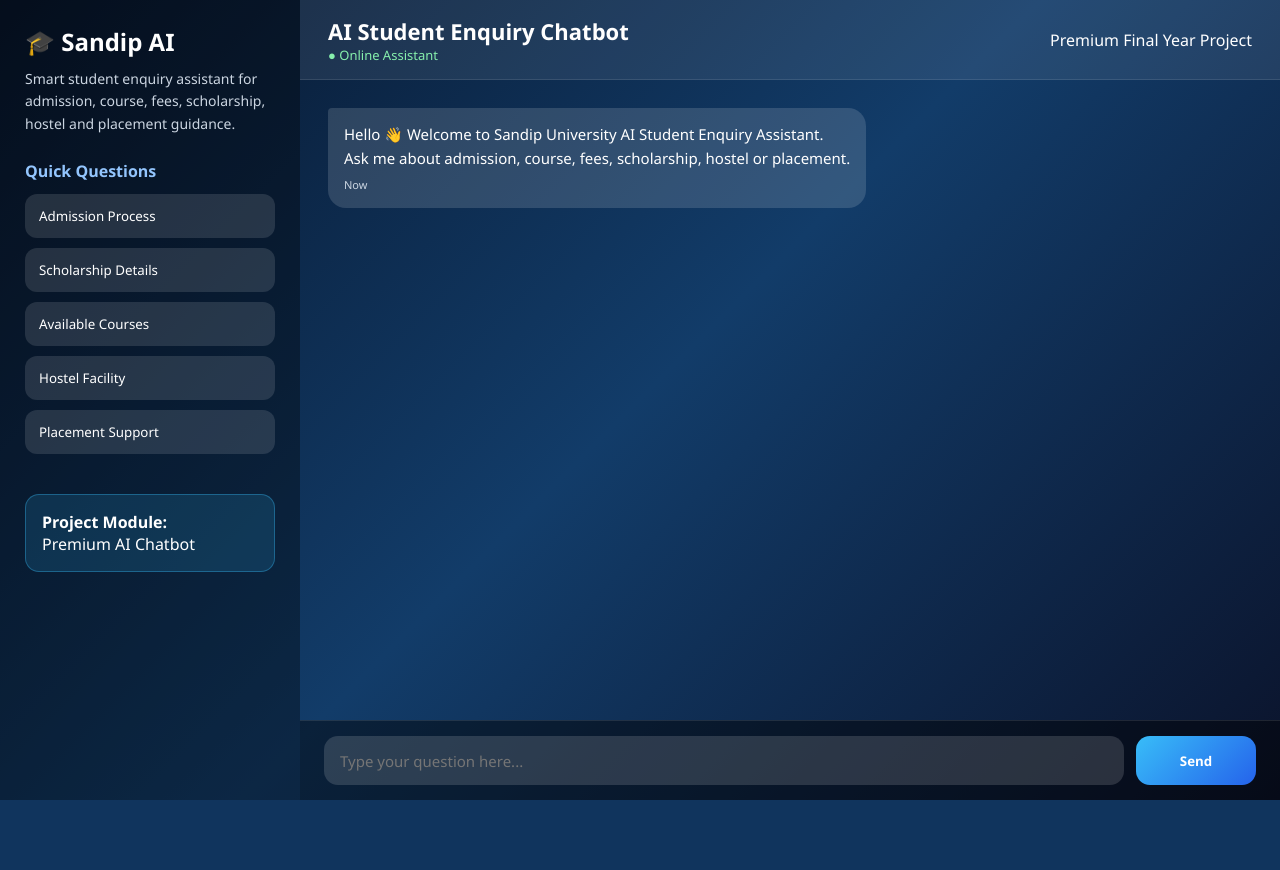
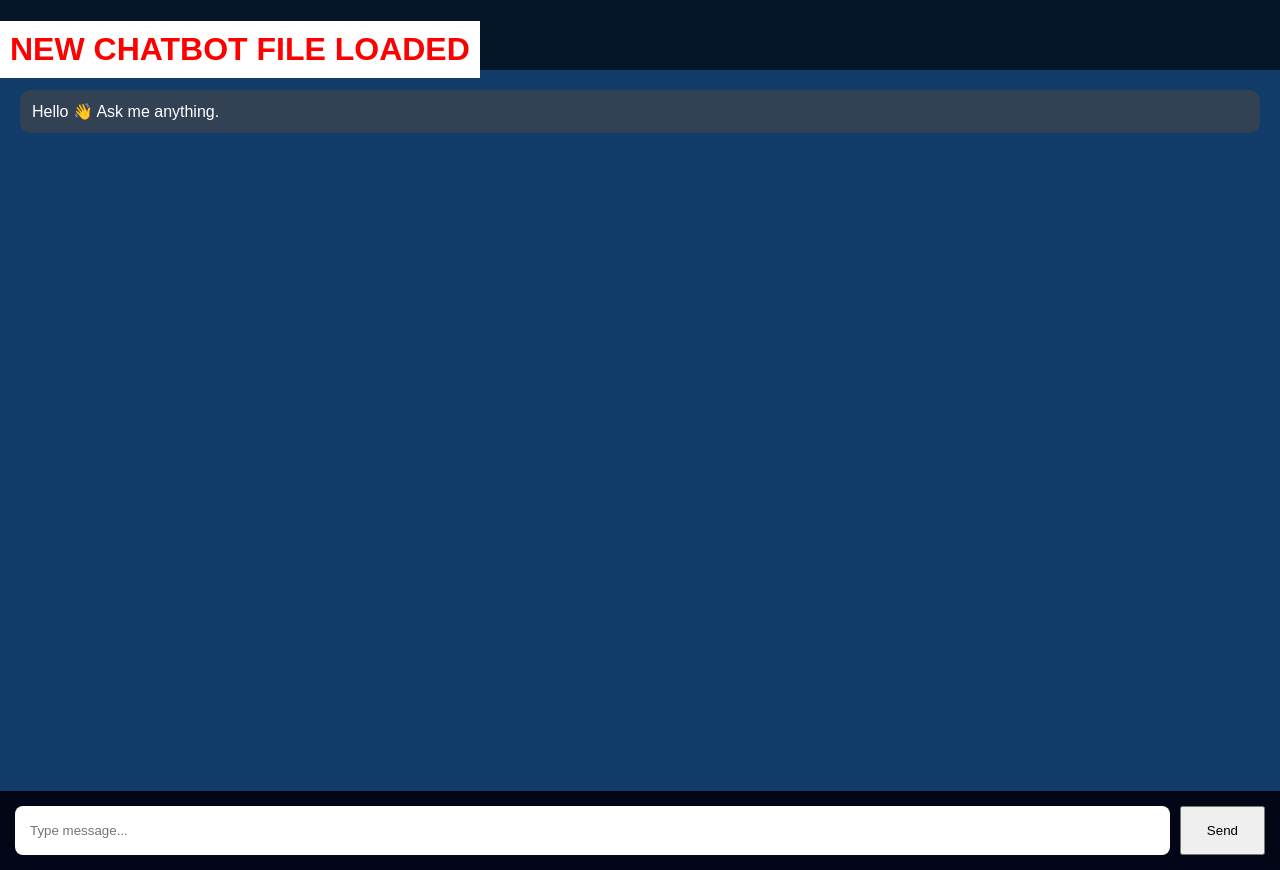
Before and after one commit to nilamtandel-spec/ai-career-guidance, a Python web app: template templates/chatbot.html in a window 1280 px wide. Before the commit the page ends 800 px from the top, so only its background shows below. Run offline with Jinja, Linux system fonts and the light colour scheme; the template is opened without the code that fills it, so the values that code supplies are empty.

Commit message:
Update chatbot.html

```diff
--- a/templates/chatbot.html
+++ b/templates/chatbot.html
@@ -1,335 +1,80 @@
 <!DOCTYPE html>
-<html lang="en">
+<html>
 <head>
-<meta charset="UTF-8">
-<title>AI Student Enquiry Chatbot</title>
-<meta name="viewport" content="width=device-width, initial-scale=1.0">
-
-<style>
-*{
-margin:0;
-padding:0;
-box-sizing:border-box;
-font-family:Segoe UI,sans-serif;
-}
-
-body{
-background:#07152b;
-height:100vh;
-overflow:hidden;
-color:white;
-}
-
-.chat-wrapper{
-height:100vh;
-width:100%;
-display:grid;
-grid-template-columns:300px 1fr;
-background:linear-gradient(135deg,#07152b,#123c69,#0b132b);
-}
-
-.sidebar{
-background:rgba(0,0,0,.35);
-padding:25px;
-overflow-y:auto;
-}
-
-.logo{
-font-size:24px;
-font-weight:800;
-margin-bottom:10px;
-}
-
-.subtitle{
-font-size:14px;
-color:#cbd5e1;
-line-height:1.6;
-margin-bottom:25px;
-}
-
-.quick-title{
-color:#93c5fd;
-font-weight:700;
-margin-bottom:12px;
-}
-
-.quick-btn{
-width:100%;
-padding:13px 14px;
-margin-bottom:10px;
-border:none;
-border-radius:12px;
-background:rgba(255,255,255,.12);
-color:white;
-text-align:left;
-cursor:pointer;
-}
-
-.quick-btn:hover{
-background:#2563eb;
-}
-
-.note{
-margin-top:30px;
-padding:16px;
-border-radius:14px;
-background:rgba(56,189,248,.15);
-border:1px solid rgba(56,189,248,.35);
-}
-
-.chat-main{
-height:100vh;
-display:grid;
-grid-template-rows:80px minmax(0,1fr) 80px;
-overflow:hidden;
-}
-
-.chat-header{
-padding:20px 28px;
-background:rgba(255,255,255,.08);
-border-bottom:1px solid rgba(255,255,255,.1);
-display:flex;
-justify-content:space-between;
-align-items:center;
-}
-
-.chat-header h2{
-font-size:22px;
-}
-
-.status{
-font-size:13px;
-color:#86efac;
-}
-
-.chat-box{
-min-height:0;
-overflow-y:auto;
-padding:28px;
-padding-bottom:40px;
-}
-
-.message{
-display:flex;
-margin-bottom:18px;
-}
-
-.message.user{
-justify-content:flex-end;
-}
-
-.bubble{
-max-width:70%;
-padding:14px 16px;
-border-radius:18px;
-font-size:15px;
-line-height:1.6;
-word-break:break-word;
-}
-
-.bot .bubble{
-background:rgba(255,255,255,.14);
-border-top-left-radius:4px;
-}
-
-.user .bubble{
-background:linear-gradient(135deg,#2563eb,#1d4ed8);
-border-top-right-radius:4px;
-}
-
-.time{
-display:block;
-font-size:11px;
-color:#cbd5e1;
-margin-top:6px;
-}
-
-.chat-input{
-height:80px;
-padding:15px 24px;
-display:flex;
-gap:12px;
-background:rgba(0,0,0,.45);
-border-top:1px solid rgba(255,255,255,.1);
-}
-
-.chat-input input{
-flex:1;
-padding:15px 16px;
-border:none;
-outline:none;
-border-radius:14px;
-background:rgba(255,255,255,.14);
-color:white;
-font-size:15px;
-}
-
-.chat-input button{
-width:120px;
-border:none;
-border-radius:14px;
-background:linear-gradient(135deg,#38bdf8,#2563eb);
-color:white;
-font-weight:700;
-cursor:pointer;
-}
-
-.chat-input button:disabled{
-opacity:.7;
-cursor:not-allowed;
-}
-
-@media(max-width:850px){
-.chat-wrapper{
-grid-template-columns:1fr;
-}
-
-.sidebar{
-display:none;
-}
-
-.bubble{
-max-width:85%;
-}
-}
-</style>
+<title>Test Chatbot</title>
 </head>
 
-<body>
+<body style="margin:0;font-family:Arial;background:#07152b;color:white;">
 
-<div class="chat-wrapper">
+<h1 style="color:red;position:fixed;top:0;left:0;z-index:9999;background:white;padding:10px;">
+NEW CHATBOT FILE LOADED
+</h1>
 
-<div class="sidebar">
-<div class="logo">🎓 Sandip AI</div>
+<div style="height:100vh;display:flex;flex-direction:column;padding-top:70px;">
 
-<div class="subtitle">
-Smart student enquiry assistant for admission, course, fees, scholarship, hostel and placement guidance.
-</div>
+    <div id="chatBox" style="flex:1;overflow-y:auto;padding:20px;background:#123c69;">
+        <div style="background:#334155;padding:12px;border-radius:10px;margin-bottom:10px;">
+            Hello 👋 Ask me anything.
+        </div>
+    </div>
 
-<div class="quick-title">Quick Questions</div>
+    <div style="display:flex;padding:15px;background:#020617;">
+        <input id="userInput" style="flex:1;padding:15px;border-radius:8px;border:none;" placeholder="Type message...">
+        <button onclick="sendMessage()" style="padding:15px 25px;margin-left:10px;">Send</button>
+    </div>
 
-<button class="quick-btn" onclick="quickQuestion('Tell me about admission process')">Admission Process</button>
-<button class="quick-btn" onclick="quickQuestion('Tell me about scholarship')">Scholarship Details</button>
-<button class="quick-btn" onclick="quickQuestion('Which courses are available?')">Available Courses</button>
-<button class="quick-btn" onclick="quickQuestion('Tell me about hostel facility')">Hostel Facility</button>
-<button class="quick-btn" onclick="quickQuestion('Tell me about placement')">Placement Support</button>
-
-<div class="note">
-<strong>Project Module:</strong><br>
-Premium AI Chatbot
-</div>
-</div>
-
-<div class="chat-main">
-
-<div class="chat-header">
-<div>
-<h2>AI Student Enquiry Chatbot</h2>
-<div class="status">● Online Assistant</div>
-</div>
-<div>Premium Final Year Project</div>
-</div>
-
-<div class="chat-box" id="chatBox">
-<div class="message bot">
-<div class="bubble">
-Hello 👋 Welcome to Sandip University AI Student Enquiry Assistant.<br>
-Ask me about admission, course, fees, scholarship, hostel or placement.
-<span class="time">Now</span>
-</div>
-</div>
-</div>
-
-<div class="chat-input">
-<input type="text" id="userInput" placeholder="Type your question here..." onkeydown="handleKey(event)">
-<button id="sendBtn" onclick="sendMessage()">Send</button>
-</div>
-
-</div>
 </div>
 
 <script>
-function handleKey(event){
-if(event.key==="Enter"){
-sendMessage();
-}
+function scrollBottom(){
+    var box = document.getElementById("chatBox");
+    box.scrollTop = box.scrollHeight;
 }
 
-function quickQuestion(text){
-document.getElementById("userInput").value=text;
-sendMessage();
-}
+function addMessage(text, align){
+    var box = document.getElementById("chatBox");
+    var div = document.createElement("div");
 
-function getTime(){
-return new Date().toLocaleTimeString([],{
-hour:"2-digit",
-minute:"2-digit"
-});
-}
+    div.style.padding = "12px";
+    div.style.borderRadius = "10px";
+    div.style.marginBottom = "10px";
+    div.style.maxWidth = "70%";
+    div.style.background = align === "right" ? "#2563eb" : "#334155";
+    div.style.marginLeft = align === "right" ? "auto" : "0";
+    div.innerText = text;
 
-function scrollToBottom(){
-const chatBox=document.getElementById("chatBox");
-chatBox.scrollTop=chatBox.scrollHeight;
-}
-
-function addMessage(text,type){
-const chatBox=document.getElementById("chatBox");
-
-const msg=document.createElement("div");
-msg.className="message "+type;
-
-msg.innerHTML=`
-<div class="bubble">
-${text}
-<span class="time">${getTime()}</span>
-</div>
-`;
-
-chatBox.appendChild(msg);
-
-setTimeout(scrollToBottom,100);
+    box.appendChild(div);
+    setTimeout(scrollBottom, 50);
 }
 
 function sendMessage(){
-const input=document.getElementById("userInput");
-const btn=document.getElementById("sendBtn");
-const text=input.value.trim();
+    var input = document.getElementById("userInput");
+    var msg = input.value.trim();
 
-if(text===""){
-return;
+    if(!msg) return;
+
+    addMessage(msg, "right");
+    input.value = "";
+
+    fetch("/chat", {
+        method: "POST",
+        headers: {"Content-Type": "application/json"},
+        body: JSON.stringify({message: msg})
+    })
+    .then(res => res.json())
+    .then(data => {
+        addMessage(data.reply || "No reply", "left");
+    })
+    .catch(() => {
+        addMessage("Error connecting to chatbot.", "left");
+    });
 }
 
-addMessage(text,"user");
-input.value="";
-
-btn.innerText="Typing...";
-btn.disabled=true;
-
-fetch("/chat",{
-method:"POST",
-headers:{
-"Content-Type":"application/json"
-},
-body:JSON.stringify({message:text})
-})
-.then(res=>res.json())
-.then(data=>{
-setTimeout(()=>{
-addMessage(data.reply || "Sorry, I could not generate an answer right now.","bot");
-btn.innerText="Send";
-btn.disabled=false;
-input.focus();
-},700);
-})
-.catch(()=>{
-addMessage("Sorry, I could not generate an answer right now.","bot");
-btn.innerText="Send";
-btn.disabled=false;
-input.focus();
+document.getElementById("userInput").addEventListener("keydown", function(e){
+    if(e.key === "Enter"){
+        sendMessage();
+    }
 });
-}
-
-window.onload=scrollToBottom;
 </script>
 
 </body>
```
